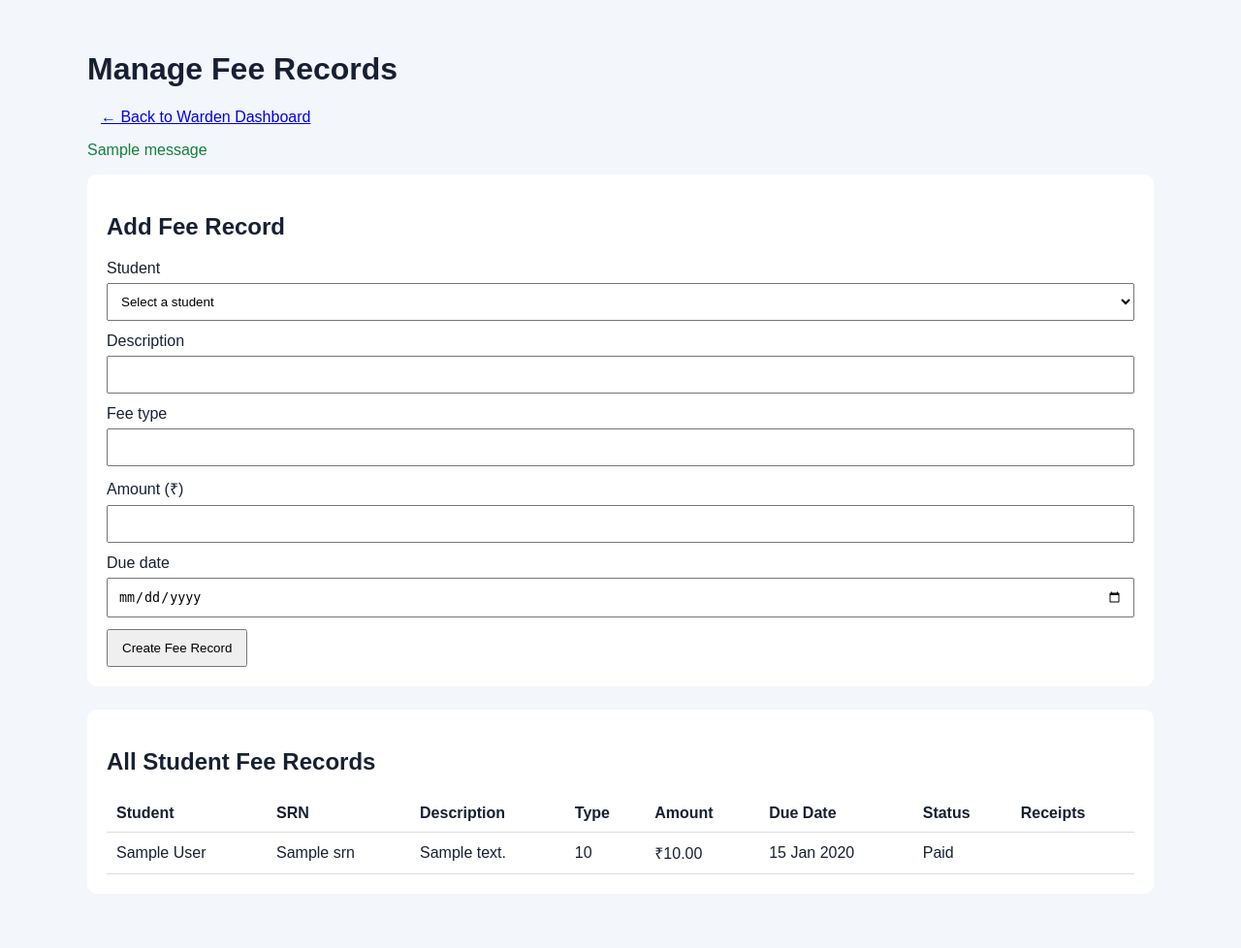
After one commit to Kundan-debug/SE-Hostel_Management_System, a Python web app: template app/templates/warden_fees.html in a window 1280 px wide. The commit adds this page. Shown: the whole page at 97% size. Run offline with Jinja, Linux system fonts and the light colour scheme; the template is opened without the code that fills it: most values are stand-ins (such as "Sample title", 1, 10 or a date in 2020); one stand-in notice (Sample message) is shown.

Commit message:
Add warden fee record management

```diff
--- a/app/templates/warden_dashboard.html
+++ b/app/templates/warden_dashboard.html
@@ -84,6 +84,7 @@
             <a href="{{ url_for('warden.complaints') }}">
                 Manage Complaints
             </a>
+            <a href="{{ url_for('warden.manage_fee_records') }}">Manage Fee Records</a>
         </nav>
 
         <form
--- /dev/null
+++ b/app/templates/warden_fees.html
@@ -0,0 +1,101 @@
+<!DOCTYPE html>
+<html lang="en">
+<head>
+    <meta charset="UTF-8">
+    <meta name="viewport" content="width=device-width, initial-scale=1">
+    <title>Manage Fee Records</title>
+    <style>
+        body { font: 16px Arial, sans-serif; background: #f3f6fb; color: #172033; padding: 24px; }
+        main { max-width: 1100px; margin: auto; }
+        section { background: white; padding: 20px; margin-bottom: 24px; border-radius: 10px; }
+        input, select { padding: 10px; margin: 6px 0 12px; width: 100%; box-sizing: border-box; }
+        button, a { padding: 10px 14px; cursor: pointer; }
+        table { width: 100%; border-collapse: collapse; }
+        th, td { padding: 10px; border-bottom: 1px solid #ddd; text-align: left; }
+        .table-wrap { overflow-x: auto; }
+        .error { color: #b91c1c; }
+        .success { color: #15803d; }
+    </style>
+</head>
+<body>
+<main>
+    <h1>Manage Fee Records</h1>
+    <p><a href="{{ url_for('warden.dashboard') }}">← Back to Warden Dashboard</a></p>
+
+    {% for category, message in get_flashed_messages(with_categories=true) %}
+        <p class="{{ category }}">{{ message }}</p>
+    {% endfor %}
+
+    <section>
+        <h2>Add Fee Record</h2>
+        <form method="post">
+            <label for="student_id">Student</label>
+            <select id="student_id" name="student_id" required>
+                <option value="">Select a student</option>
+                {% for student in students %}
+                    <option value="{{ student.id }}">{{ student.full_name }} — {{ student.srn }}</option>
+                {% endfor %}
+            </select>
+
+            <label for="description">Description</label>
+            <input id="description" name="description" maxlength="200" required>
+
+            <label for="fee_type">Fee type</label>
+            <input id="fee_type" name="fee_type" maxlength="50" required>
+
+            <label for="amount">Amount (₹)</label>
+            <input id="amount" name="amount" type="number" min="0.01" step="0.01" required>
+
+            <label for="due_date">Due date</label>
+            <input id="due_date" name="due_date" type="date" required>
+
+            <button type="submit">Create Fee Record</button>
+        </form>
+    </section>
+
+    <section>
+        <h2>All Student Fee Records</h2>
+        <div class="table-wrap">
+            <table>
+                <thead>
+                    <tr>
+                        <th>Student</th>
+                        <th>SRN</th>
+                        <th>Description</th>
+                        <th>Type</th>
+                        <th>Amount</th>
+                        <th>Due Date</th>
+                        <th>Status</th>
+                        <th>Receipts</th>
+                    </tr>
+                </thead>
+                <tbody>
+                    {% for fee in fees %}
+                    <tr>
+                        <td>{{ fee.student.full_name }}</td>
+                        <td>{{ fee.student.srn }}</td>
+                        <td>{{ fee.description }}</td>
+                        <td>{{ fee.fee_type }}</td>
+                        <td>₹{{ "%.2f"|format(fee.amount) }}</td>
+                        <td>{{ fee.due_date.strftime("%d %b %Y") }}</td>
+                        <td>{{ fee.status }}</td>
+                        <td>
+                            {% for payment in fee.payments %}
+                                {% if payment.status == "Success" %}
+                                    <a href="{{ url_for('warden.fee_receipt', payment_id=payment.id) }}">Receipt #{{ payment.id }}</a>
+                                {% endif %}
+                            {% else %}
+                                —
+                            {% endfor %}
+                        </td>
+                    </tr>
+                    {% else %}
+                    <tr><td colspan="8">No fee records found.</td></tr>
+                    {% endfor %}
+                </tbody>
+            </table>
+        </div>
+    </section>
+</main>
+</body>
+</html>
```
Also changed, not shown: app/warden_routes.py (+55 -1 lines), tests/test_warden_auth.py (+132 -0 lines).
